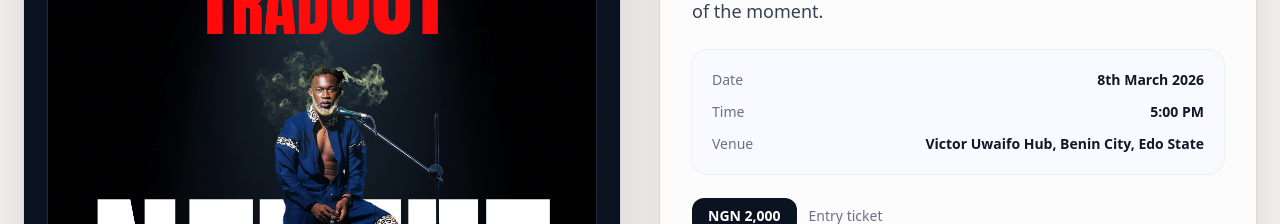
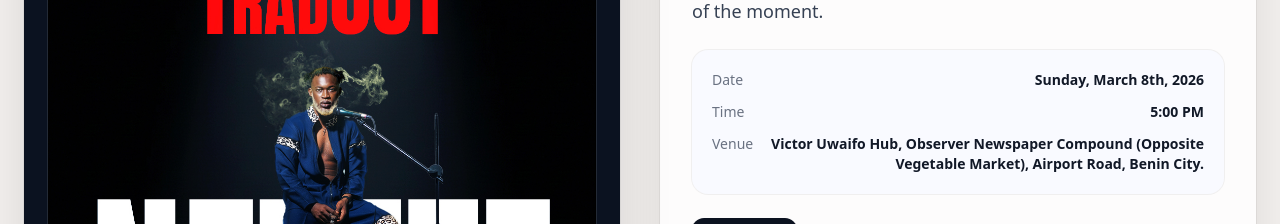
Before and after one commit to Ibizugbe/fisherman-ent, a React (Vite) app: page /events in a window 1280 px wide. Shown: the part 431-655 px from the top of the page. Built offline with nearby package versions, Linux system fonts and the light colour scheme.

Commit message:
Update email.

```diff
--- a/src/constants/events.ts
+++ b/src/constants/events.ts
@@ -13,9 +13,10 @@ export const EVENTS: EventItem[] = [
     name: "Tradout",
     currency: "NGN",
     priceNaira: 2000,
-    dateLabel: "8th March 2026",
+    dateLabel: "Sunday, March 8th, 2026",
     timeLabel: "5:00 PM",
-    venueLabel: "Victor Uwaifo Hub, Benin City, Edo State",
+    venueLabel:
+      "Victor Uwaifo Hub, Observer Newspaper Compound (Opposite Vegetable Market), Airport Road, Benin City.",
     description:
       "Tradout is a live show experience. Get your ticket and be part of the moment.",
     coverImage: TradOut,
```
